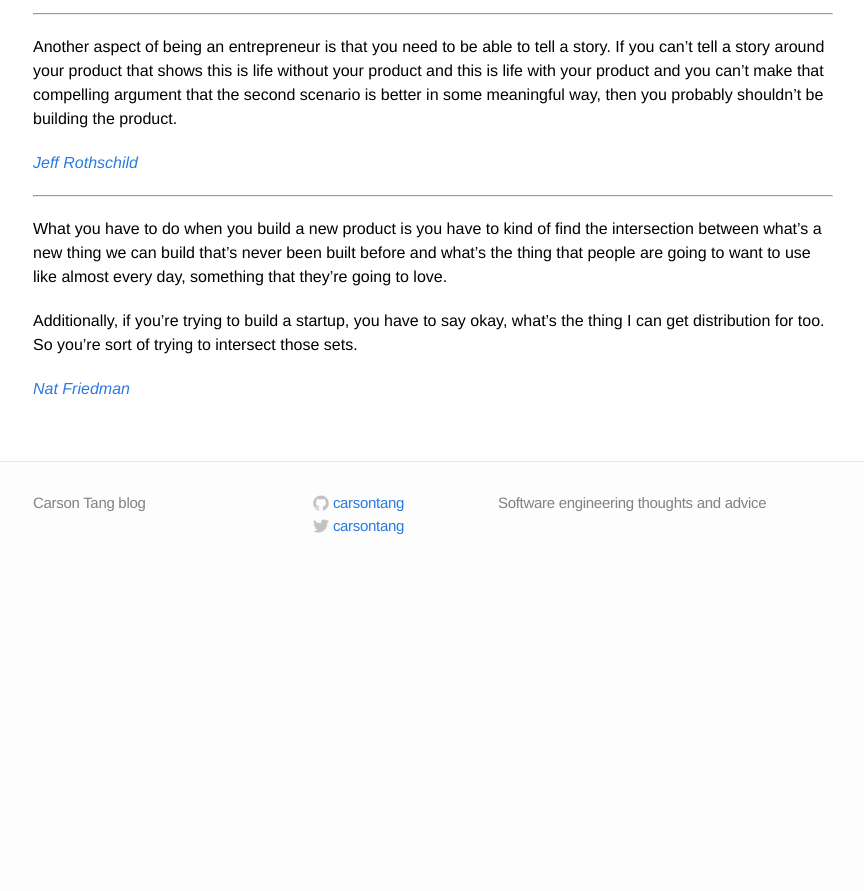
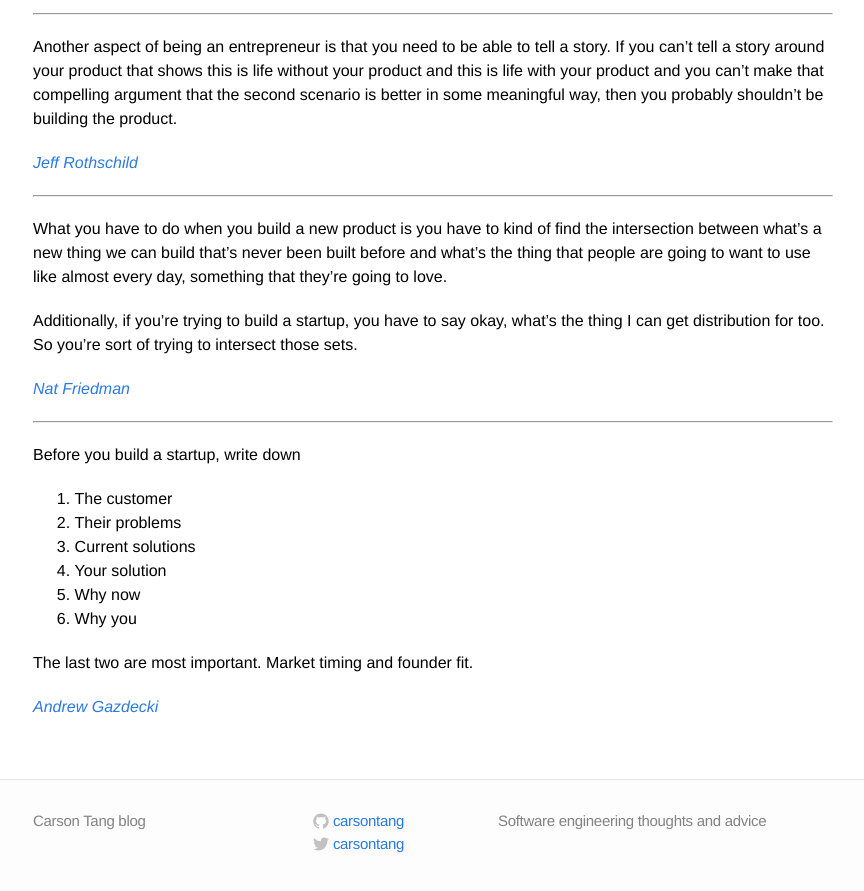
Before and after one commit to carsontang/carsontang.github.io, a Jekyll site: the page built from quotes.md, in a window 1280 px wide and 900 px high, scrolled down 13726 px. Shown: the top 891 px of the window, without its empty margins (207-1071 px from the left). Built offline with Jekyll 4.4.1, drawn with Linux system fonts in a browser that asks for light colours; before the commit the page ends 14308 px from its top, so only the background shows below that.

Commit message:
add quote from Andrew Gazdecki
add quote from Andrew Gazdecki

```diff
--- a/quotes.md
+++ b/quotes.md
@@ -519,3 +519,17 @@ What you have to do when you build a new product is you have to kind of find the
 Additionally, if you're trying to build a startup, you have to say okay, what's the thing I can get distribution for too. So you're sort of trying to intersect those sets.
 
 *[Nat Friedman](https://www.youtube.com/watch?v=lnufceCxwG0&t=19m42s&ab_channel=ScaleAI)*
+
+---
+
+Before you build a startup, write down
+1. The customer
+2. Their problems
+3. Current solutions
+4. Your solution
+5. Why now
+6. Why you
+
+The last two are most important. Market timing and founder fit.
+
+*[Andrew Gazdecki](https://www.linkedin.com/in/agazdecki/)*
```
